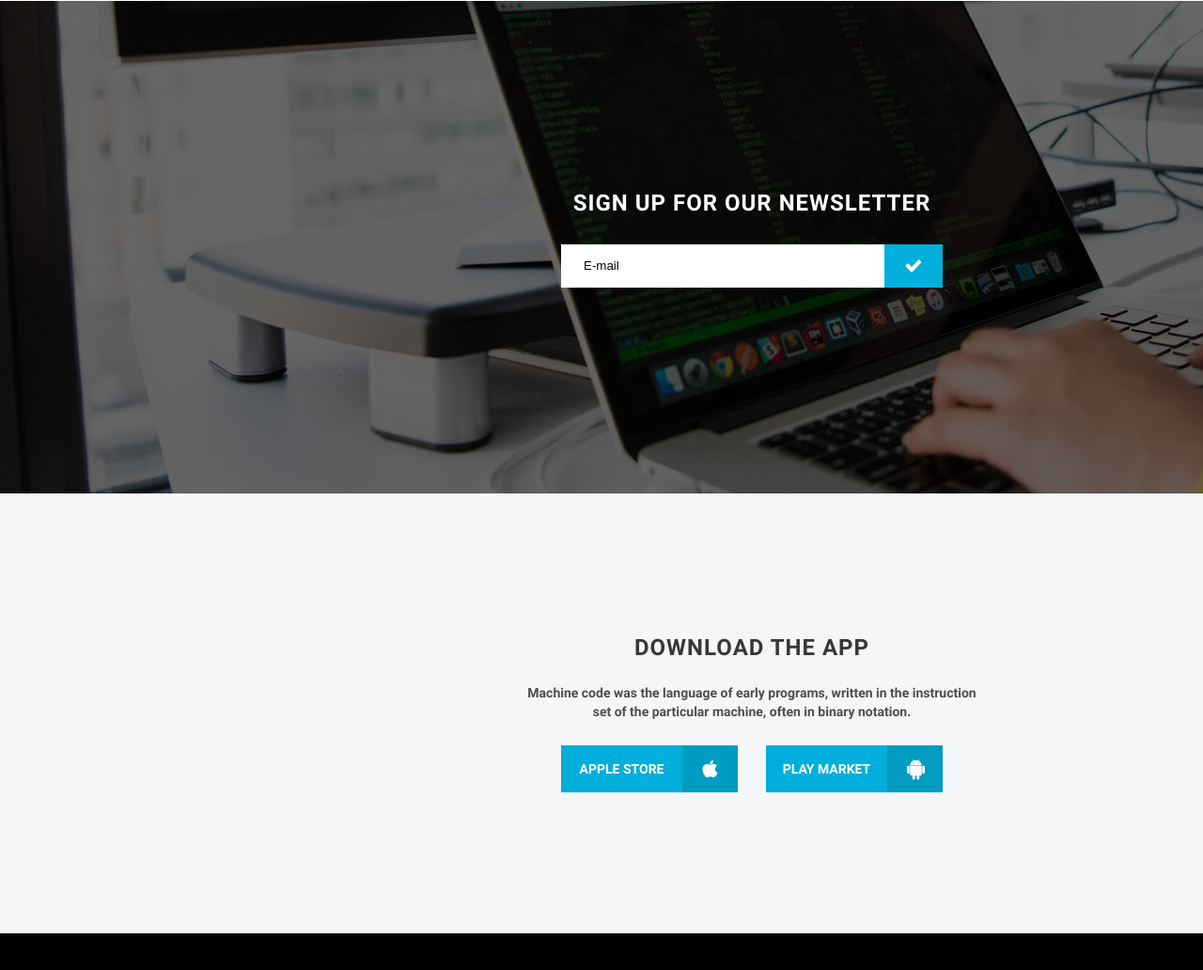
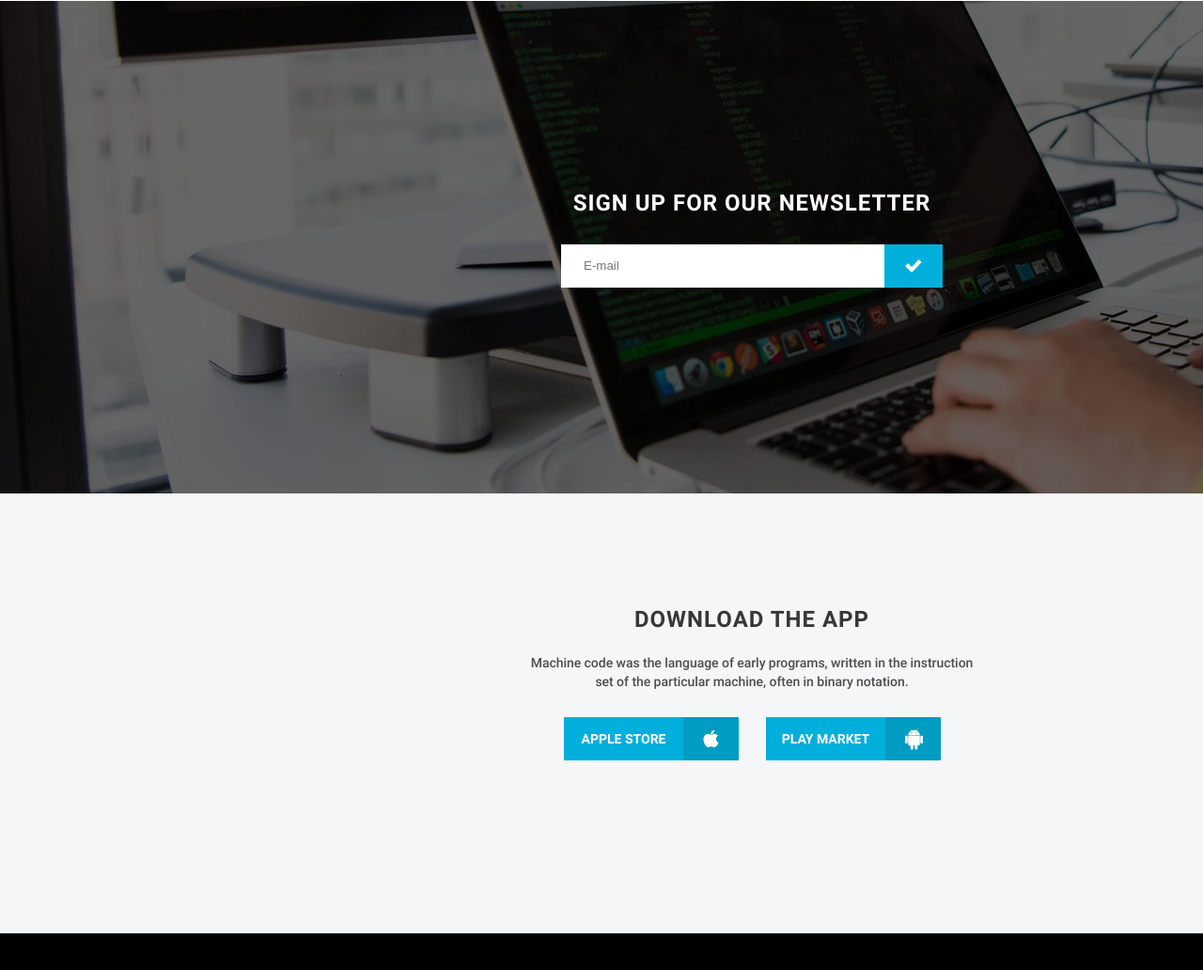
Before and after one commit to dosenk/webdev, a plain HTML site: page webdev/index.html in a window 1280 px wide. Shown: the part 2931-3963 px from the top of the page at 94% size. Drawn offline with Linux system fonts and the light colour scheme.

Commit message:
refactor: fixed margin in section download

```diff
--- a/webdev/index.html
+++ b/webdev/index.html
@@ -115,7 +115,7 @@
                 <p>sign up for our newsletter</p>
             </div>
             <form action="#" method="post" class="subscribe_main__form">
-                <input type="email" value="E-mail">
+                <input type="email"  placeholder="E-mail">
                 <input type="button" value="">
             </form>
         </div>
--- a/webdev/style.css
+++ b/webdev/style.css
@@ -372,7 +372,7 @@ main {
 .slider_images__prev:hover,
 .slider_images__next:hover {
   cursor: pointer;
-  outline: 1px solid #00afdb;
+  opacity: 0.5;
 }
 
 .slider_images__items {
@@ -534,12 +534,12 @@ main {
 
 .download_main {
   width: 483px;
-  height: 168px;
-  display: flex;
-  flex-direction: row;
-  flex-wrap: wrap;
-  align-content: space-between;
-  justify-content: center;
+    height: 228px;
+    display: flex;
+    flex-direction: row;
+    flex-wrap: wrap;
+    align-content: space-between;
+    justify-content: center;
 }
 
 .download_main p {
@@ -558,20 +558,24 @@ main {
 }
 
 .download_main__text {
+  font-family: Roboto-Medium;
+  margin-top: -70px;
   width: 100%;
   font-weight: normal;
   font-size: 14px;
-  line-height: 140%;
+  line-height: 143%;
   color: #4e4e4e;
   display: flex;
   align-items: center;
   text-align: center;
+  letter-spacing: -0.05px;
 }
 
 .download_btn {
-  width: 188px;
-  height: 50px;
-  margin: 0 15px;
+  position: relative;
+  width: 186px;
+  height: 46px;
+
   padding: 0;
   text-decoration: none;
   font-style: normal;
@@ -583,14 +587,24 @@ main {
   display: flex;
 }
 
+.download_main__btn__aplle {
+  left: -14px;
+    bottom: 64px;
+}
+
+.download_main__btn__pmarket  {
+  left: 15px;
+    bottom: 64px;
+}
+
+
 .download_btn span:nth-child(1):hover {
-  background-color: #ffffff;
-  color: #00afdb;
+  background-color: #009CC2;
 }
 
 .download_btn span:nth-child(1) {
-  width: 129px;
-  height: 50px;
+  width: 127px;
+  height: 46px;
   background-color: #00afdb;
   display: flex;
   justify-content: center;
@@ -600,32 +614,18 @@ main {
 .download_btn span:nth-child(2) {
   display: block;
   width: 59px;
-  height: 50px;
+  height: 46px;
   background-color: #009cc2;
   background-repeat: no-repeat;
   background-position: center;
-}
-
-.download_btn span:nth-child(2):hover {
-  outline: 1px solid #009cc2;
-  outline-offset: -2px;
-  background-color: #ffffff;
 }
 
 .download_main__btn__aplle span:nth-child(2) {
   background-image: url(/webdev/assets/images/icon-apple.png);
 }
 
-.download_main__btn__aplle span:nth-child(2):hover {
-  background-image: url(/webdev/assets/images/icon-apple_hover.png);
-}
-
 .download_main__btn__pmarket span:nth-child(2) {
   background-image: url(/webdev/assets/images/icon-android.png);
-}
-
-.download_main__btn__pmarket span:nth-child(2):hover {
-  background-image: url(/webdev/assets/images/icon-android_hover.png);
 }
 
 /***************************** footer ***************************/
```
